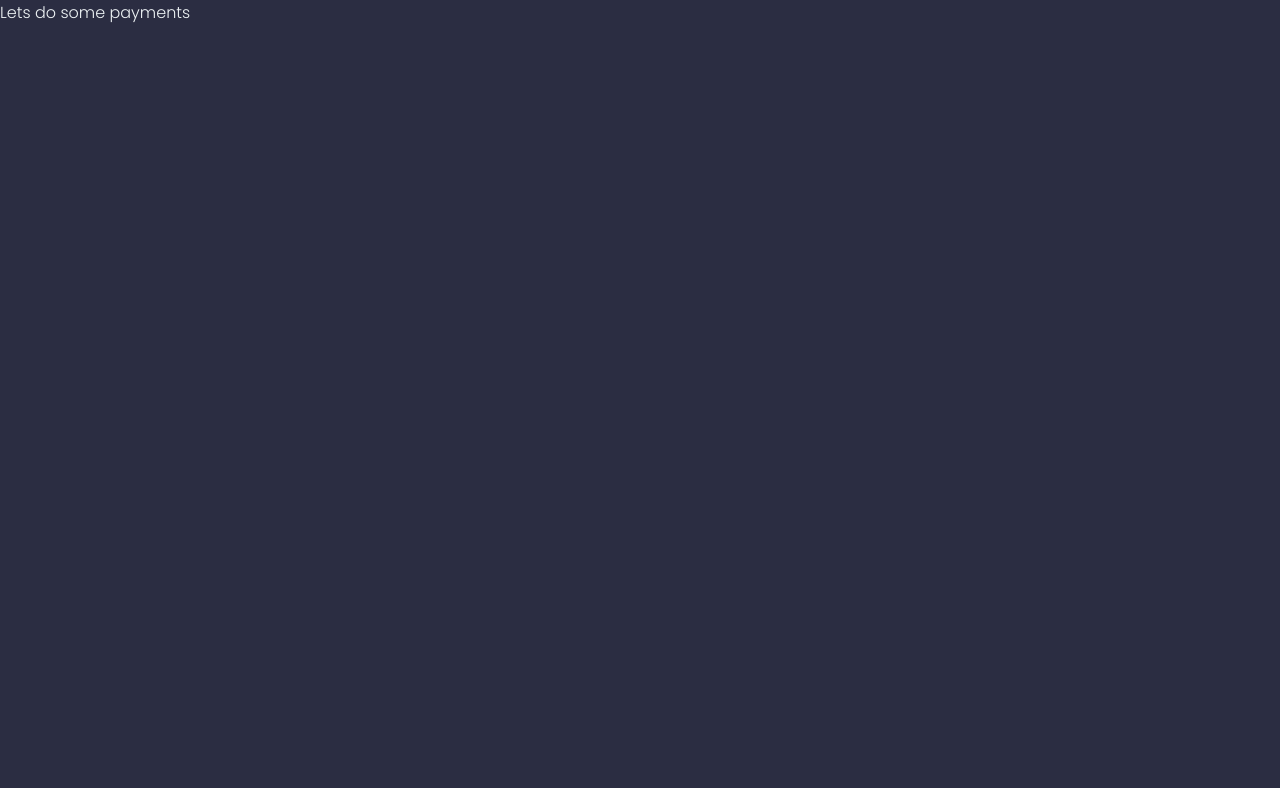
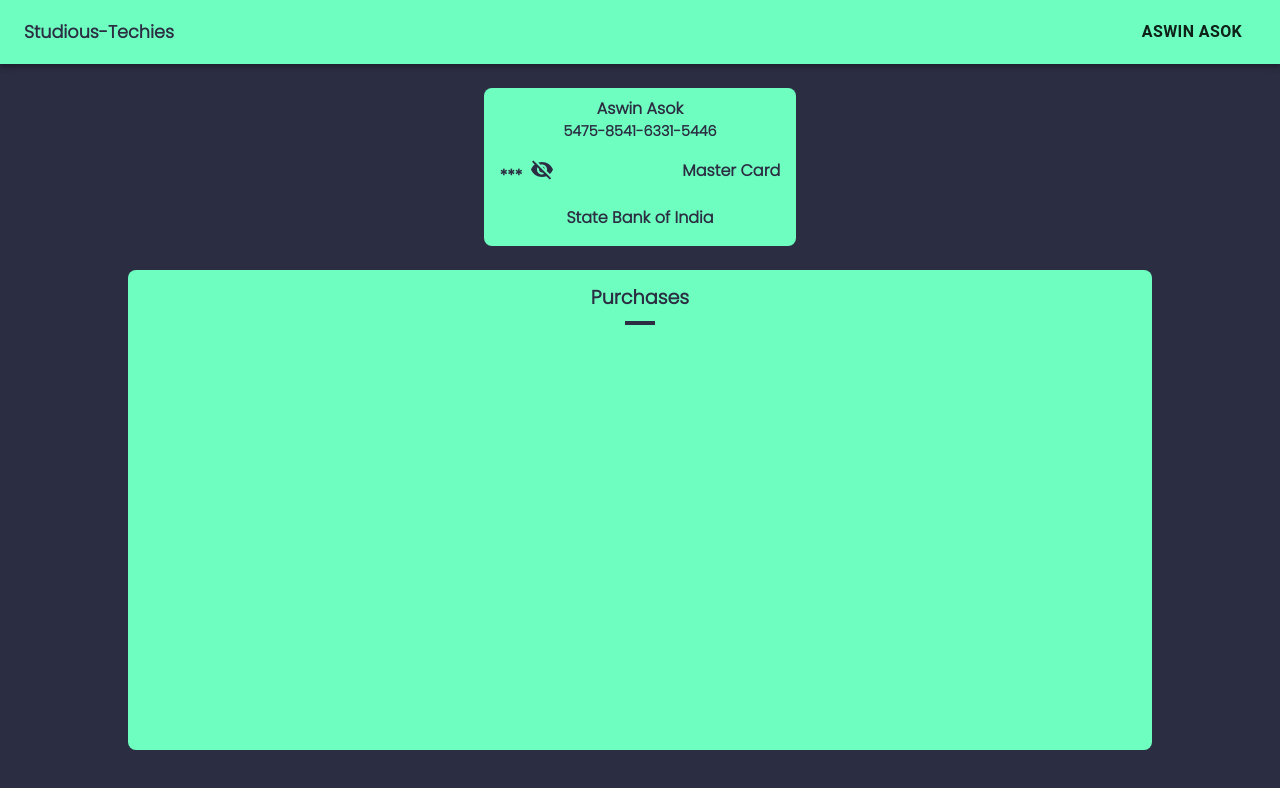
Before and after one commit to AswinAsok/Studious-Techies, a React (Create React App) app: page /payments in a window 1280 px wide. Shown: the top 788 px of the page. Built offline with nearby package versions, Linux system fonts and the light colour scheme.

Commit message:
Credit Card added

```diff
--- a/src/Home/Home.jsx
+++ b/src/Home/Home.jsx
@@ -1,11 +1,7 @@
 import React from "react";
-import clsx from "clsx";
 import Card from "@material-ui/core/Card";
-import CardHeader from "@material-ui/core/CardHeader";
 import CardMedia from "@material-ui/core/CardMedia";
 import CardContent from "@material-ui/core/CardContent";
-import CardActions from "@material-ui/core/CardActions";
-import Collapse from "@material-ui/core/Collapse";
 import { makeStyles } from "@material-ui/core/styles";
 import { Link } from "react-router-dom";
 import AppBar from "@material-ui/core/AppBar";
--- a/src/Login/Login.jsx
+++ b/src/Login/Login.jsx
@@ -91,7 +91,6 @@ const Login = () => {
               </Grid>
             </div>
           </div>
-          <div className="line"></div>
           <div className="option-text">Login Using</div>
           <div className="login-options">
             <div className="github-logo">
--- a/src/Payment/Payments.css
+++ b/src/Payment/Payments.css
@@ -0,0 +1,69 @@
+.credit-card {
+  background-color: #6effc0;
+  margin: 0.5rem;
+  border-radius: 8px;
+  color: #2b2d42;
+  font-weight: bold;
+  padding-top: 0.5rem;
+}
+
+.card-name {
+  display: flex;
+  font-size: 1rem;
+  justify-content: center;
+}
+.card-number {
+  display: flex;
+  font-size: 0.9rem;
+  justify-content: center;
+  text-align: center;
+}
+
+.cvv-number {
+  display: flex;
+  flex-direction: row;
+  margin: 1rem;
+}
+.eye {
+  margin-left: 0.5rem;
+}
+.eye-text {
+  margin-top: 0.3rem;
+}
+.card-issuer {
+  margin-left: 8rem;
+}
+.bank {
+  display: flex;
+  justify-content: center;
+  margin-bottom: 1rem;
+}
+
+/* -----------Purchases---------------- */
+.purchases{
+    background-color: #6effc0;
+    color: #2b2d42;
+    font-weight: bold;
+    min-height: 60vh;
+    min-width: 80vw;
+    margin-top: 1rem;
+    margin-bottom:2rem;
+    border-radius: 8px;
+}
+
+.title{
+    display: flex;
+    justify-content: center;
+    align-items: center;
+    margin-top: 0.8rem;
+    font-size: 1.2rem;
+    flex-direction: column;
+
+}
+
+.line{
+    width: 30px;
+    height: 0.2rem;
+    background-color: #2b2d42;
+    border: none;
+}
--- a/src/Payment/Payments.jsx
+++ b/src/Payment/Payments.jsx
@@ -1,12 +1,113 @@
-import React from 'react'
-import './Payments.css'
+import React from "react";
+import Card from "@material-ui/core/Card";
+import CardMedia from "@material-ui/core/CardMedia";
+import { makeStyles } from "@material-ui/core/styles";
+import { Link } from "react-router-dom";
+import AppBar from "@material-ui/core/AppBar";
+import Toolbar from "@material-ui/core/Toolbar";
+import Grid from "@material-ui/core/Grid";
+import Button from "@material-ui/core/Button";
+import Menu from "@material-ui/core/Menu";
+import MenuItem from "@material-ui/core/MenuItem";
+import VisibilityOffSharpIcon from "@material-ui/icons/VisibilityOffSharp";
+
+import "./Payments.css";
+
+const useStyles = makeStyles((theme) => ({
+  root_one: {
+    backgroundColor: "#6effc0",
+    height: "4rem",
+    marginBottom: "1rem",
+  },
+  menu: {
+    "& .MuiPaper-root": {
+      backgroundColor: "#2b2d42",
+    },
+  },
+}));
 
 const Payments = () => {
-    return (
-        <div>
-            Lets do some payments
-        </div>
-    )
-}
+  const [anchorEl, setAnchorEl] = React.useState(null);
 
-export default Payments
+  const handleClick = (event) => {
+    setAnchorEl(event.currentTarget);
+  };
+
+  const handleClose = () => {
+    setAnchorEl(null);
+  };
+
+  const classes = useStyles();
+  return (
+    <div>
+      <div className="nav">
+        <AppBar className={classes.root_one} position="static">
+          <Toolbar>
+            <Grid container direction="column">
+              <Link style={{ "text-decoration": "none" }} to="/">
+                <div className="navbar-text">Studious-Techies</div>
+              </Link>
+            </Grid>
+            <div>
+              <div>
+                <Button onClick={handleClick} className="menu">
+                  <p className="menu-text">ASWIN ASOK</p>
+                </Button>
+                <Menu
+                  id="simple-menu"
+                  anchorEl={anchorEl}
+                  keepMounted
+                  className={classes.menu}
+                  open={Boolean(anchorEl)}
+                  onClose={handleClose}
+                >
+                  <MenuItem onClick={handleClose}>
+                    <div className="menu-innertext">Profile</div>
+                  </MenuItem>
+                  <MenuItem onClick={handleClose}>
+                    <div className="menu-innertext">My account</div>
+                  </MenuItem>
+                  <MenuItem onClick={handleClose}>
+                    <div className="menu-innertext">Logout</div>
+                  </MenuItem>
+                </Menu>
+              </div>
+            </div>
+          </Toolbar>
+        </AppBar>
+      </div>
+
+      <div className="payments-container">
+        <Grid container direction="column" justify="center" alignItems="center">
+          <div className="credit-card">
+            <div className="card-name">
+              <div>Aswin Asok</div>
+            </div>
+            <div className="card-number">
+              <div>5475-8541-6331-5446</div>
+            </div>
+            <div className="cvv-number">
+              <div className="eye-text">***</div>
+              <div className="eye">
+                <VisibilityOffSharpIcon />
+              </div>
+              <div className="card-issuer">Master Card</div>
+            </div>
+            <div className="bank">
+              <div>State Bank of India</div>
+            </div>
+          </div>
+
+          <div className="purchases">
+            <div className="title">
+              <div>Purchases</div>
+              <hr className="line"/>
+            </div>
+          </div>
+        </Grid>
+      </div>
+    </div>
+  );
+};
+
+export default Payments;
```
